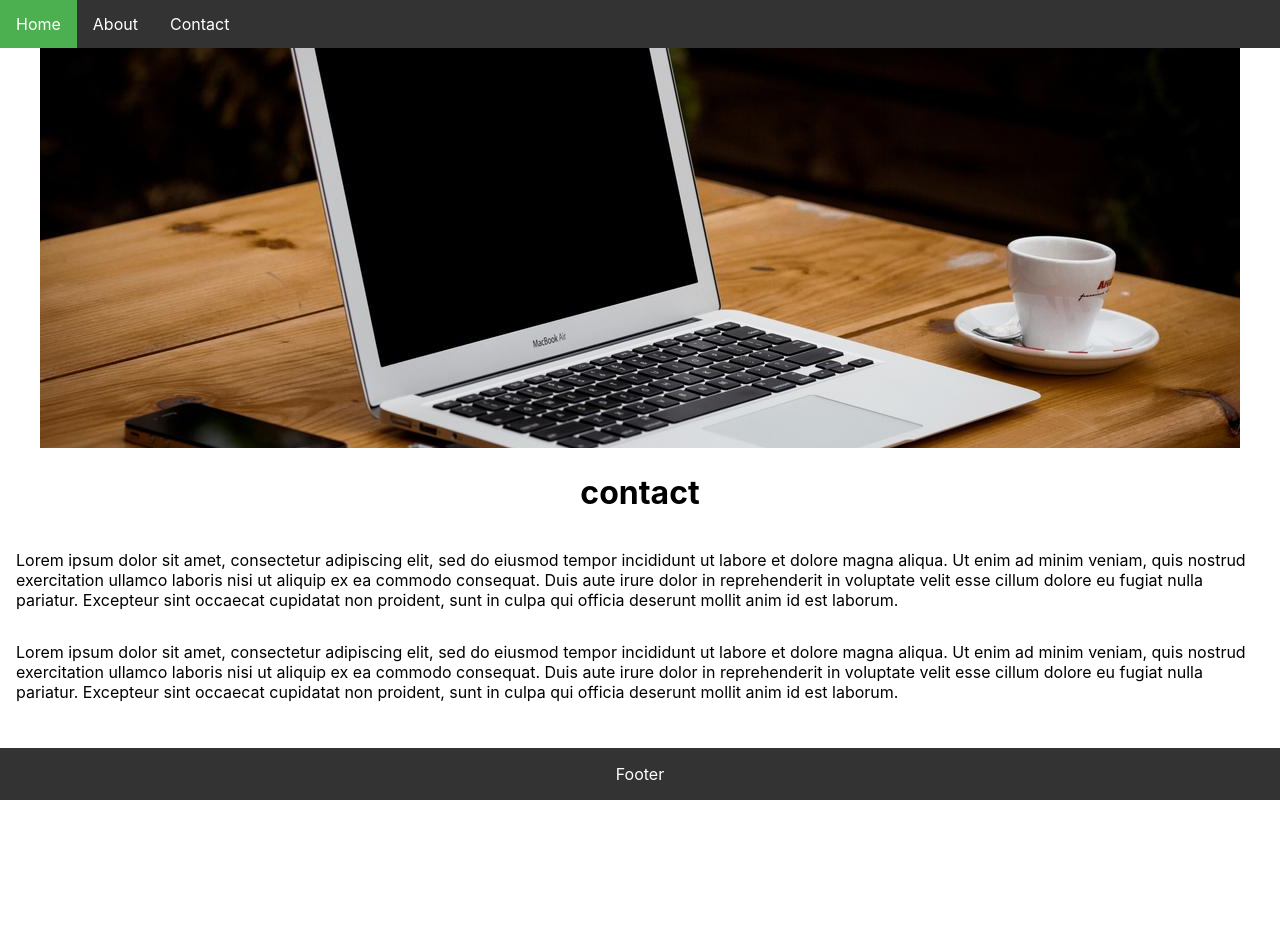
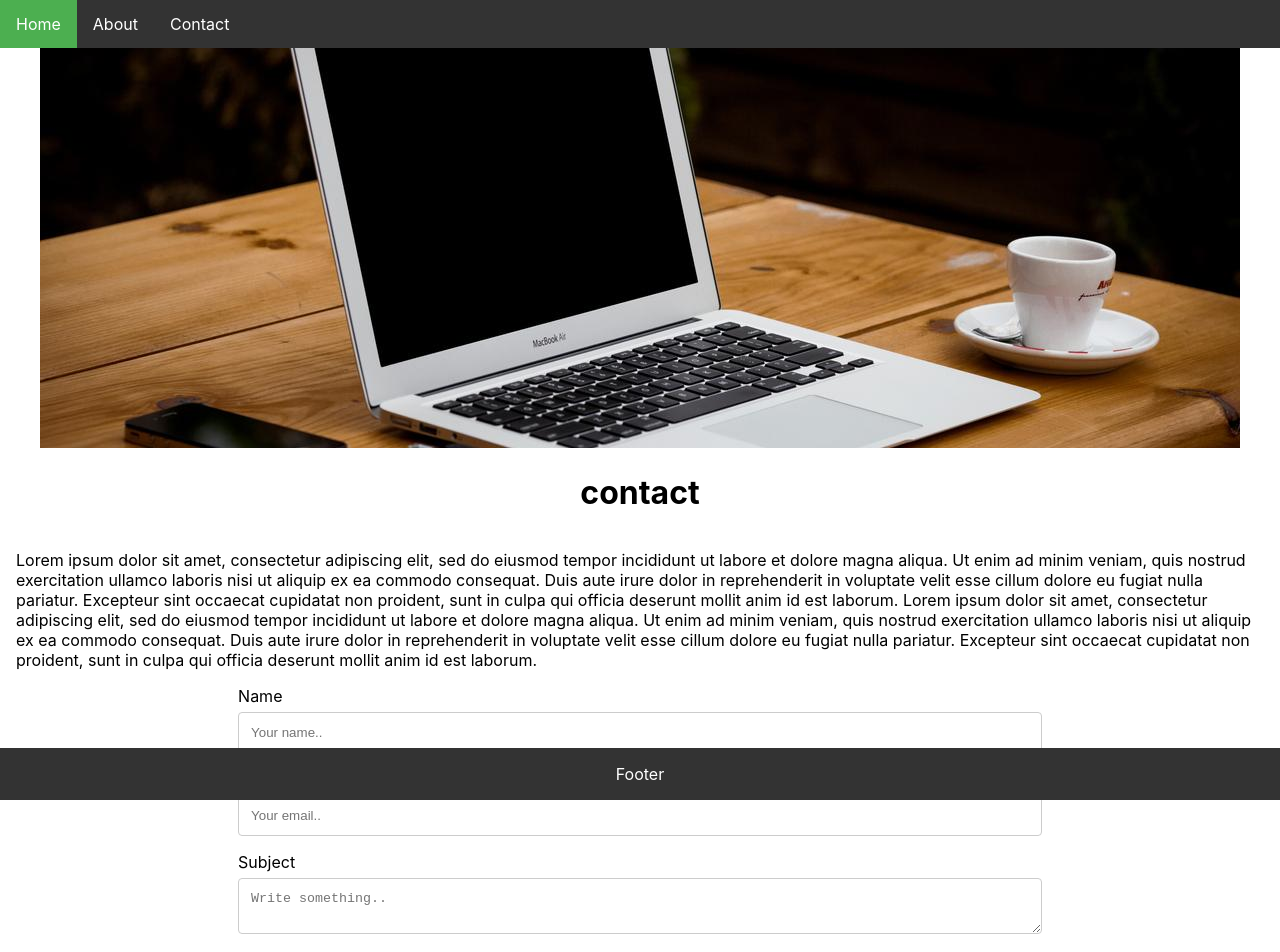
Before and after one commit to hamed0zabihi/shop-maktabkhone, a Next.js app: page /contact in a window 1280 px wide. Shown: the top 952 px of the page. Before the commit the page ends 800 px from the top, so only its background shows below. Built offline with nearby package versions, Linux system fonts and the light colour scheme.

Commit message:
:zap:contact page-add form

```diff
--- a/pages/contact.jsx
+++ b/pages/contact.jsx
@@ -1,3 +1,4 @@
+/* eslint-disable react/react-in-jsx-scope */
 import { css } from '@emotion/css'
 
 export default function Contact() {
@@ -39,6 +40,17 @@ export default function Contact() {
   const imageWidth = css`
     width: 100%;
   `
+
+  const inputStyle = css`
+    width: 100%;
+    padding: 12px;
+    border: 1px solid #ccc;
+    border-radius: 4px;
+    box-sizing: border-box;
+    margin-top: 6px;
+    margin-bottom: 16px;
+    resize: vertical;
+  `
   return (
     <div>
       <div className={flexHeaderStyle}>
@@ -52,38 +64,66 @@ export default function Contact() {
       </div>
       <div className={flexHeaderStyle}>
         <h1>contact</h1>
+        <div>
           <p
             className={css`
               margin: 1rem;
             `}
           >
-          {' '}
             Lorem ipsum dolor sit amet, consectetur adipiscing elit, sed do
-          eiusmod tempor incididunt ut labore et dolore magna aliqua. Ut enim ad
-          minim veniam, quis nostrud exercitation ullamco laboris nisi ut
+            eiusmod tempor incididunt ut labore et dolore magna aliqua. Ut enim
+            ad minim veniam, quis nostrud exercitation ullamco laboris nisi ut
             aliquip ex ea commodo consequat. Duis aute irure dolor in
             reprehenderit in voluptate velit esse cillum dolore eu fugiat nulla
             pariatur. Excepteur sint occaecat cupidatat non proident, sunt in
-          culpa qui officia deserunt mollit anim id est laborum.
+            culpa qui officia deserunt mollit anim id est laborum. Lorem ipsum
+            dolor sit amet, consectetur adipiscing elit, sed do eiusmod tempor
+            incididunt ut labore et dolore magna aliqua. Ut enim ad minim
+            veniam, quis nostrud exercitation ullamco laboris nisi ut aliquip ex
+            ea commodo consequat. Duis aute irure dolor in reprehenderit in
+            voluptate velit esse cillum dolore eu fugiat nulla pariatur.
+            Excepteur sint occaecat cupidatat non proident, sunt in culpa qui
+            officia deserunt mollit anim id est laborum.
           </p>
-        <p
+        </div>
+        <div>
+          <form
+            onSubmit={(e) => e.preventDefault()}
             className={css`
-            margin: 1rem;
+              margin: auto 15px;
             `}
           >
-          {' '}
-          Lorem ipsum dolor sit amet, consectetur adipiscing elit, sed do
-          eiusmod tempor incididunt ut labore et dolore magna aliqua. Ut enim ad
-          minim veniam, quis nostrud exercitation ullamco laboris nisi ut
-          aliquip ex ea commodo consequat. Duis aute irure dolor in
-          reprehenderit in voluptate velit esse cillum dolore eu fugiat nulla
-          pariatur. Excepteur sint occaecat cupidatat non proident, sunt in
-          culpa qui officia deserunt mollit anim id est laborum.
-        </p>
-      </div>
-      <div className={flexContainerStyle}>
-        <div />
+            <label htmlFor="fname">Name</label>
+            <input
+              type="text"
+              id="fname"
+              name="firstname"
+              placeholder="Your name.."
+              className={inputStyle}
+            />
+
+            <label htmlFor="lname">email</label>
+            <input
+              type="email"
+              id="email"
+              name="email"
+              placeholder="Your email.."
+              className={inputStyle}
+            />
+
+            <label htmlFor="subject">Subject</label>
+            <textarea
+              id="subject"
+              name="subject"
+              placeholder="Write something.."
+              className={inputStyle}
+            />
+
+            <button>submit</button>
+          </form>
         </div>
       </div>
+      {/* //dev fex */}
+    </div> // maindev
   )
 }
```
Lines whose indentation alone changed are shown as unchanged.
